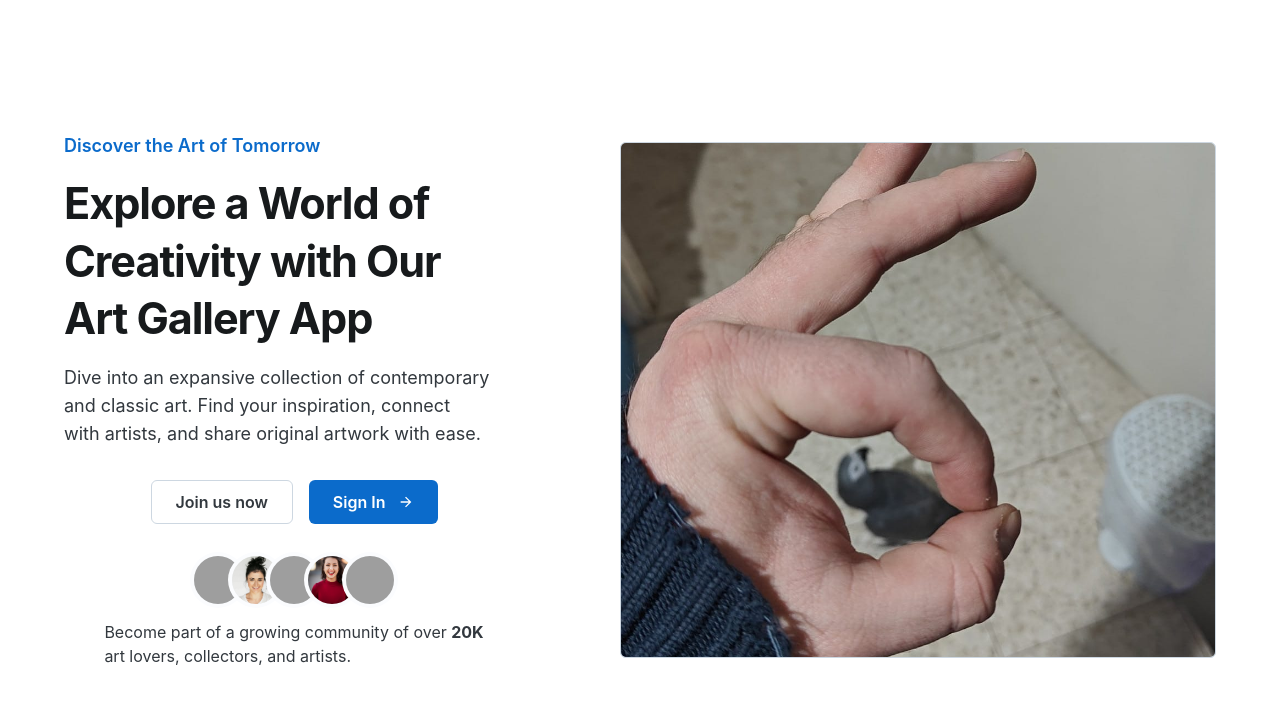
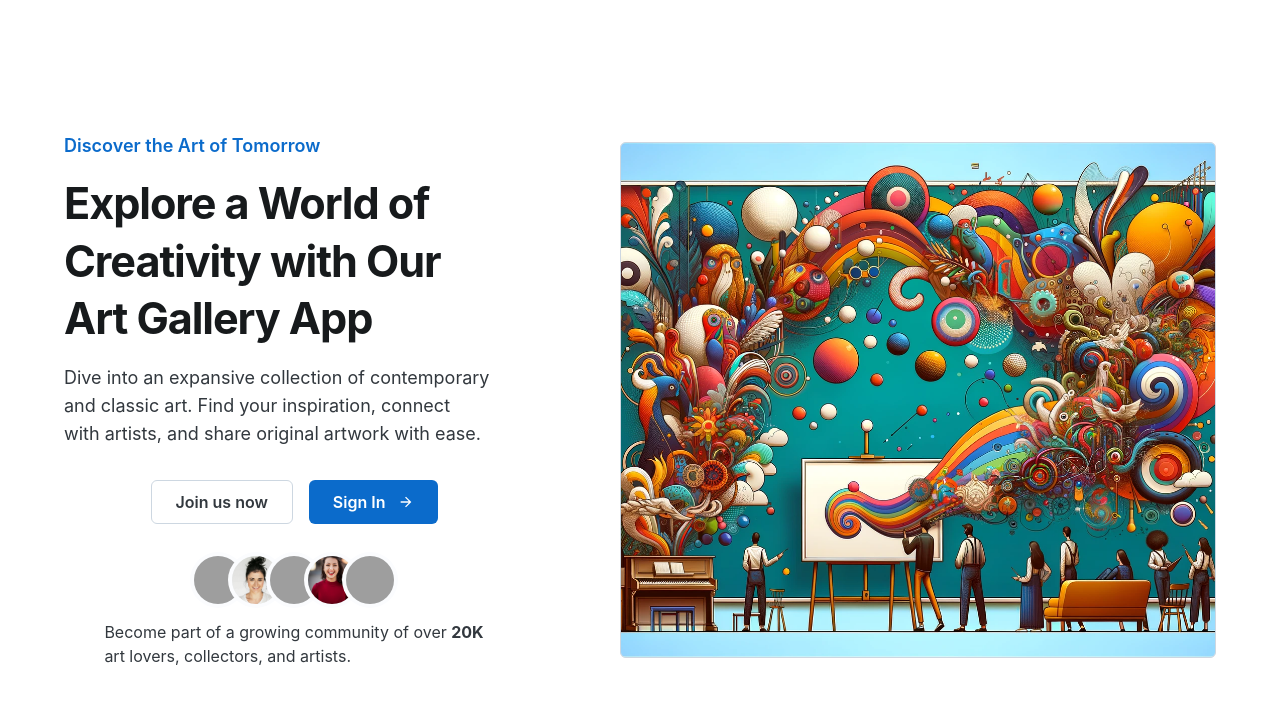
Before and after one commit to Adi-Hershko/ArtGallery, a React (Vite) app in the folder Frontend/: page / in a window 1280 px wide. Shown: the top 704 px of the page. Built offline with nearby package versions, Linux system fonts and the light colour scheme; grey boxes are pictures that could not be loaded.

Commit message:
#7 Initialized frontend

```diff
--- a/Frontend/src/pages/HomePage.jsx
+++ b/Frontend/src/pages/HomePage.jsx
@@ -11,7 +11,7 @@ import TwoSidedLayout from '../components/TwoSidedLayout';
 
 export default function HomePage() {
   return (
-    <TwoSidedLayout imgSrc="tomer.jpg">
+    <TwoSidedLayout imgSrc="HeroPageLogo.webp">
       <Typography color="primary" fontSize="lg" fontWeight="lg">
         Discover the Art of Tomorrow
       </Typography>
--- a/Frontend/src/pages/SignInPage.jsx
+++ b/Frontend/src/pages/SignInPage.jsx
@@ -145,7 +145,7 @@ function SignInPage() {
               variant="contained"
               sx={{ mt: 3, mb: 2 }}
             >
-              Register
+              Sign In
             </Button>
             <Grid container justifyContent="center">
               <Grid item>
```
Also changed, not shown: Frontend/public/tomer.jpg (deleted).
